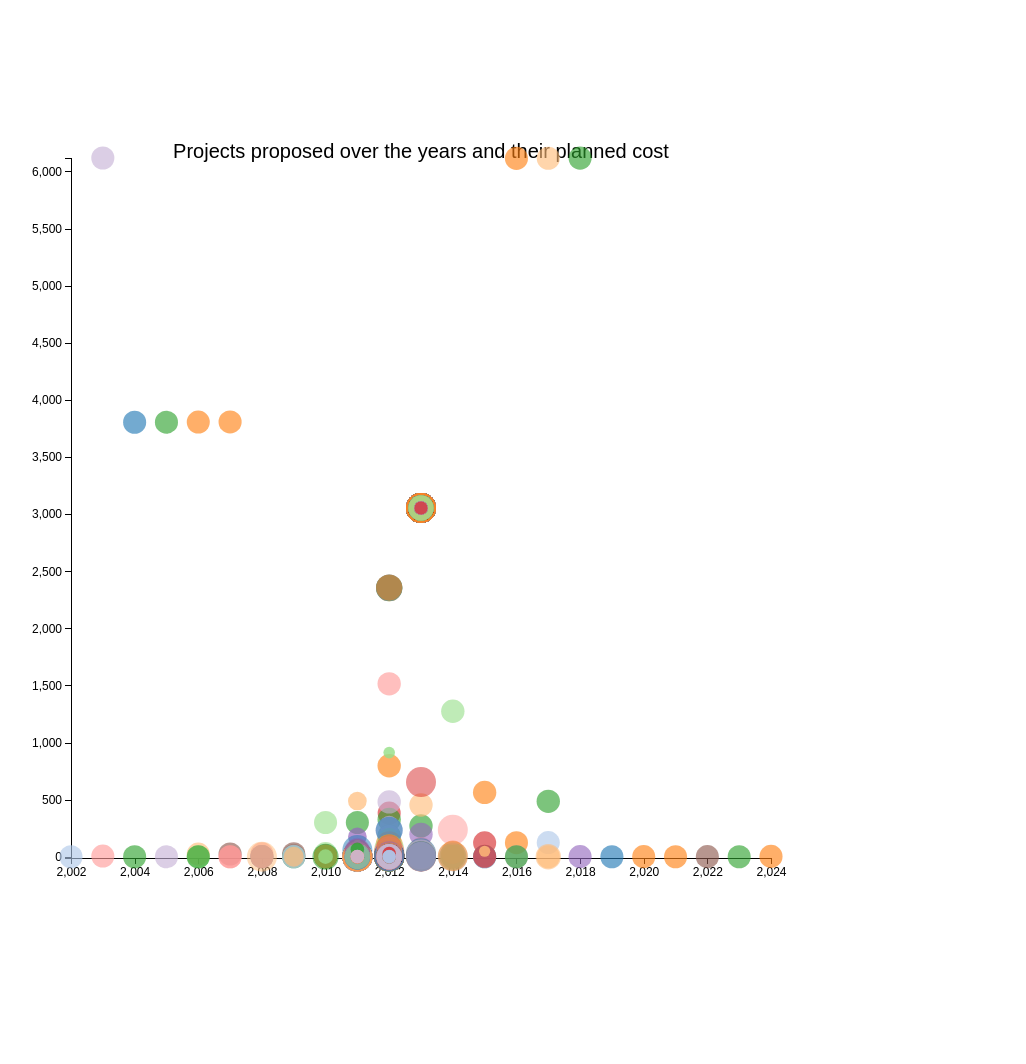
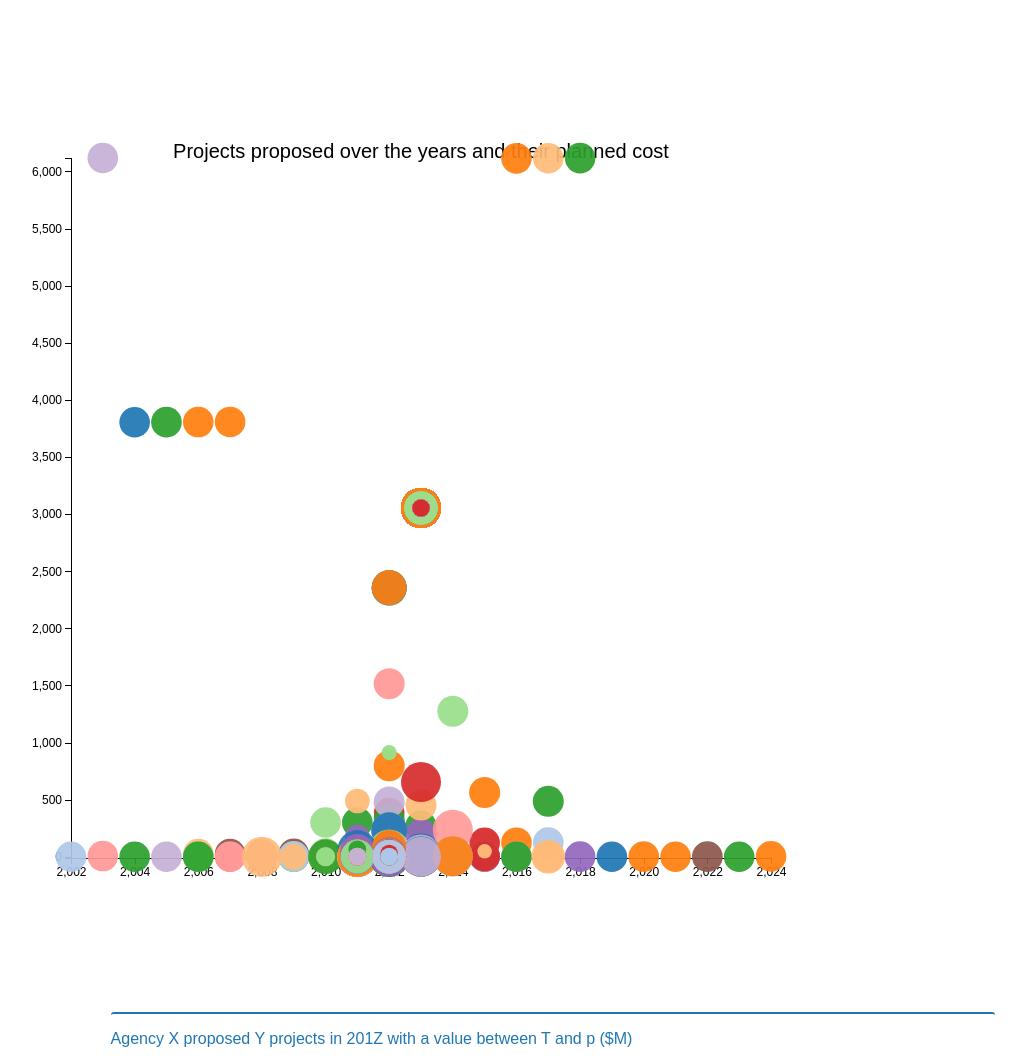
Before and after one commit to coltaemanuela/d3_bubble-chart, a website: page index.html in a window 1280 px wide. Shown: the whole page, without its empty margins (87-1113 px from the left). Before the commit the page ends 1020 px from the top, so only its background shows below. Drawn offline with nearby package versions, Linux system fonts and the light colour scheme.

Commit message:
ES6 syntax

```diff
--- a/index.css
+++ b/index.css
@@ -23,8 +23,19 @@
 
 .chart .title {
     font: 20px sans-serif;
+    color:rgb(31, 119, 180);
 }
-
+.bubble-details{
+  /*background-color: gray;*/
+  width: 70%;
+  height: auto;
+  margin: 0 auto;
+  color:rgb(31, 119, 180);
+  /*opacity:0.2;*/
+  border-radius: 3px;
+  font-family: sans-serif;
+  border-top: solid 2px rgb(31, 119, 180);
+}
 .axis path,
 .axis line {
     fill: none;
--- a/index.html
+++ b/index.html
@@ -7,7 +7,9 @@
     <link rel="stylesheet" type="text/css" href="./index.css"/>
 </head>
 <body>
-  <div class="chart">
+  <div class="chart"></div>
+  <div class="bubble-details">
+    <p> Agency X proposed Y projects in 201Z with a value between T and p ($M)</p>
   </div>
 </body>
 </html>
--- a/index.js
+++ b/index.js
@@ -4,7 +4,7 @@ var agencies_ids=[];
 
 d3.csv('./COMP6214_CW1-csv(7).csv', function(err,d) {
     if (err) throw error;
-      d.map(x =>{ agencies_ids.push(x["Agency Code"]);  });
+      d.map(x => { agencies_ids.push(x["Agency Code"]);  });
 
     //get the unique values. THis number represents the agency id.
     //The number of occurences will represent the number of proposed projects
@@ -16,43 +16,40 @@ d3.csv('./COMP6214_CW1-csv(7).csv', function(err,d) {
         counts[element] = (counts[element] || 0) + 1;
         if( parseInt(element) === parseInt(element_code)){
           contor++;
-          // return contor;
         }
       });
-      console.log("agency "+ element_code +" has proposed "+ contor + " projects");
+      console.log("agency with id  "+ element_code +" has proposed "+ contor + " projects");
       return contor;
     };
-
-    // identifyAgency(agencies_ids, 5);
 
     d.map(x =>{
         data.push(
           {
-           x: parseInt(x["Projected/Actual Project Completion Date (B2)"].toString().substring(6, 10)),//year of the project
+            x: parseInt(x["Projected/Actual Project Completion Date (B2)"].toString().substring(6, 10)), //year of the project
             y: parseInt(x["Projected/Actual Cost ($ M)"]), // value of the project
             c: Math.round(Math.random() * 10),//parseInt(x["Agency Code"])*20,
-            size : identifyAgency(agencies_ids, parseInt(x["Agency Code"]))  //Math.random() * 40  //size of the bubble will be equal to the number of the proposed projects
+            size : identifyAgency(agencies_ids, parseInt(x["Agency Code"])) //size of the bubble will be equal to the number of the proposed projects
           }
         );
     });
 
       //map the values in the data array - from the minumum to the maximum - in a rage defined by the dimensions of the graphic
       var x = d3.scaleLinear()
-                .domain([d3.min(data, function (d) { return d.x; }), d3.max(data, function (d) { return d.x; })])
+                .domain([d3.min(data, d => { return d.x; }), d3.max(data, d => {  return d.x; })])
                 .range([0, values.width]);
 
       var y = d3.scaleLinear()
-                .domain([d3.min(data, function (d) { return d.y; }), d3.max(data, function (d) { return d.y; })])
+                .domain([d3.min(data, d => { return d.y; }), d3.max(data, d => { return d.y; })])
                 .range([values.height, 0]);
 
       //scale for sizing the bubbles
       var scale = d3.scaleSqrt()
-      	            .domain([d3.min(data, function (d) { return d.size; }), d3.max(data, function (d) { return d.size; })])
-      	            .range([1, 15]);
+      	            .domain([d3.min(data, d => {  return d.size; }), d3.max(data, d => { return d.size; })])
+      	            .range([1, 20]);
 
       var opacity = d3.scaleSqrt()
-      		            .domain([d3.min(data, function (d) { return d.size; }), d3.max(data, function (d) { return d.size; })])
-      		            .range([1, .5]);
+      		            .domain([d3.min(data, d => {  return d.size; }), d3.max(data, d => { return d.size; })])
+      		            .range([1, .9]);
 
       //color of the bubbles
       var color = d3.scaleOrdinal(d3.schemeCategory20);
@@ -110,27 +107,27 @@ d3.csv('./COMP6214_CW1-csv(7).csv', function(err,d) {
           .insert("circle")
           .attr("cx", values.width / 2)
           .attr("cy", values.height / 2)
-          .attr("opacity", function (d) { return opacity(d.size); })
-          .attr("r", function (d) { return scale(d.size); })
-          .style("fill", function (d) { return color(d.c); }) // these color should correspond to those in legend
+          .attr("opacity", d => { return opacity(d.size); })
+          .attr("r", d => {  return scale(d.size); })
+          .style("fill", d => { return color(d.c); }) // these color should correspond to those in legend
           .on('mouseover', function (d, i) {
               fade(d.c, .1);
           })
-          .on('mouseout', function (d, i) {
+          .on('mouseout', (d, i) => {
              fadeOut();
          })
           .transition()
-          .delay(function (d, i) { return x(d.x) - y(d.y); })
+          .delay( (d, i) => { return x(d.x) - y(d.y); })
           .duration(550)
-          .attr("cx", function (d) { return x(d.x); })
-          .attr("cy", function (d) { return y(d.y); })
+          .attr("cx", d => { return x(d.x); })
+          .attr("cy", d => { return y(d.y); })
           .ease("bounce");
 
 //fade in an fade out functions
 //these will be later triggered for events such as: mouseover, mouseout
 function fade(c, opacity) {
 svg.selectAll("circle")
-    .filter(function (d) {
+    .filter(d => {
         return d.c != c;
     })
     .transition()
@@ -140,7 +137,7 @@ svg.selectAll("circle")
 function fadeOut() {
   svg.selectAll("circle")
   .transition()
- .style("opacity", function (d) {
+ .style("opacity", d => {
      opacity(d.size);
   });
 }
```
